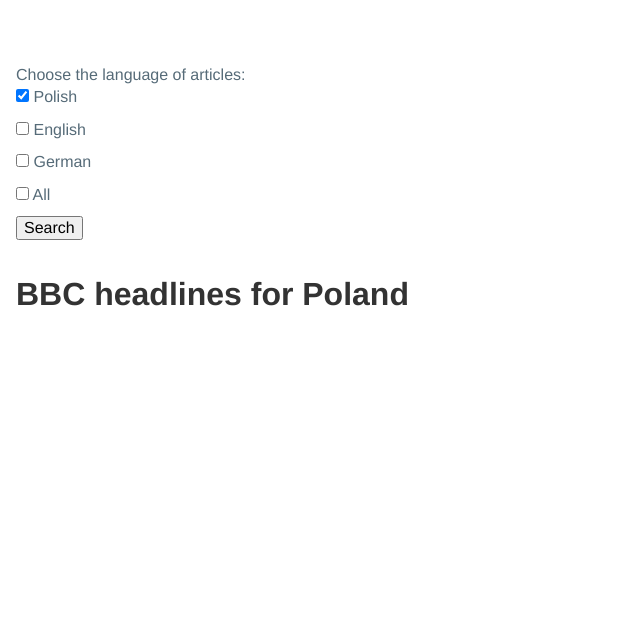
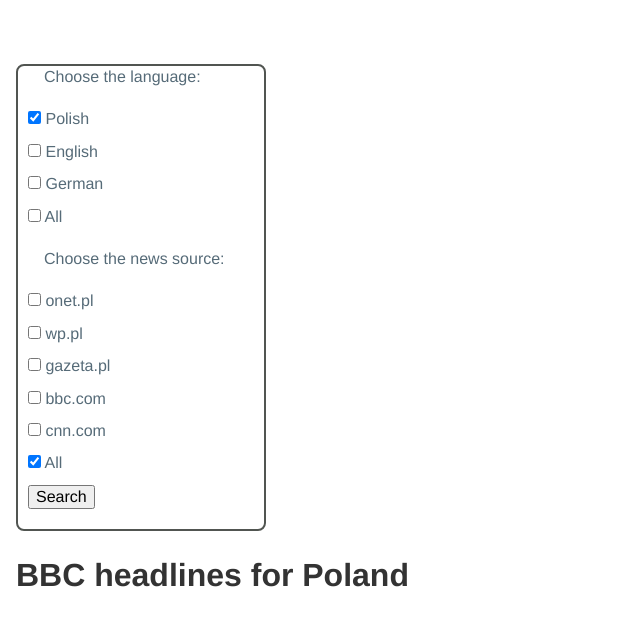
Before and after one commit to darco2018/bbc-news-api-processor, a website: page src/index.html in a window 1280 px wide. Shown: the whole page, without its empty margins (0-640 px from the left). Drawn offline with Linux system fonts and the light colour scheme; no server answers.

Commit message:
Add news source checkbox

```diff
--- a/src/css/main.css
+++ b/src/css/main.css
@@ -130,20 +130,27 @@
 
 /* --------- style checkbox--------------- */
 
+aside form {
+
+  border:2px solid rgb(81, 85, 81);
+  -moz-border-radius:8px;
+  -webkit-border-radius:8px;
+  border-radius:8px;
+}
 
 div {
   margin-bottom: 10px;
 }
 
 fieldset {
- /*  background: cyan;
-   border: 5px solid blue; */
+  padding: 10px;
 }
 
 legend {
   padding: 0px, 10px, 10px 0px;
-  /* background: blue;
-  color: cyan; */
+  margin-bottom: 10px;
+  margin-left:16px;
+
 }
 
 /* ------------------------ */
--- a/src/index.html
+++ b/src/index.html
@@ -31,7 +31,7 @@
       <!-- a string of name/value pairs submitted like this: lg[]=pl&lg[]=en -->
       <form>
       <fieldset id="lang">
-        <legend>Choose the language of articles:</legend>
+        <legend>Choose the language:</legend>
         <div>
           <input type="checkbox" id="polish" name="lg[]" value="pl" checked>
           <label for="polish">Polish</label>
@@ -47,6 +47,33 @@
         <div>
           <input type="checkbox" id="all" name="lg[]" value="all">
           <label for="all">All</label>
+    </fieldset>
+
+    <fieldset id="lang">
+        <legend>Choose the news source:</legend>
+        <div>
+          <input type="checkbox" id="onet" name="newsSource[]" value="onet.pl" >
+          <label for="onet">onet.pl</label>
+        </div>
+        <div>
+          <input type="checkbox" id="wp" name="newsSource[]" value="wp.pl">
+          <label for="wp">wp.pl</label>
+        </div>
+        <div>
+          <input type="checkbox" id="gazeta" name="newsSource[]" value="gazeta.pl">
+          <label for="gazeta">gazeta.pl</label>
+        </div>
+        <div>
+            <input type="checkbox" id="bbc" name="newsSource[]" value="bbc.com">
+            <label for="bbc">bbc.com</label>
+          </div>
+          <div>
+              <input type="checkbox" id="cnn" name="newsSource[]" value="cnn.com">
+              <label for="cnn">cnn.com</label>
+            </div>
+        <div>
+          <input type="checkbox" id="all" name="newsSource[]" value="all" checked>
+          <label for="all">All</label>
         </div>
         <div>
       <button type="submit">Search</button>
@@ -54,6 +81,8 @@
     </fieldset>
     </form>
     </aside>
+
+
     <main role="main">
     </main>
   </section>
```
